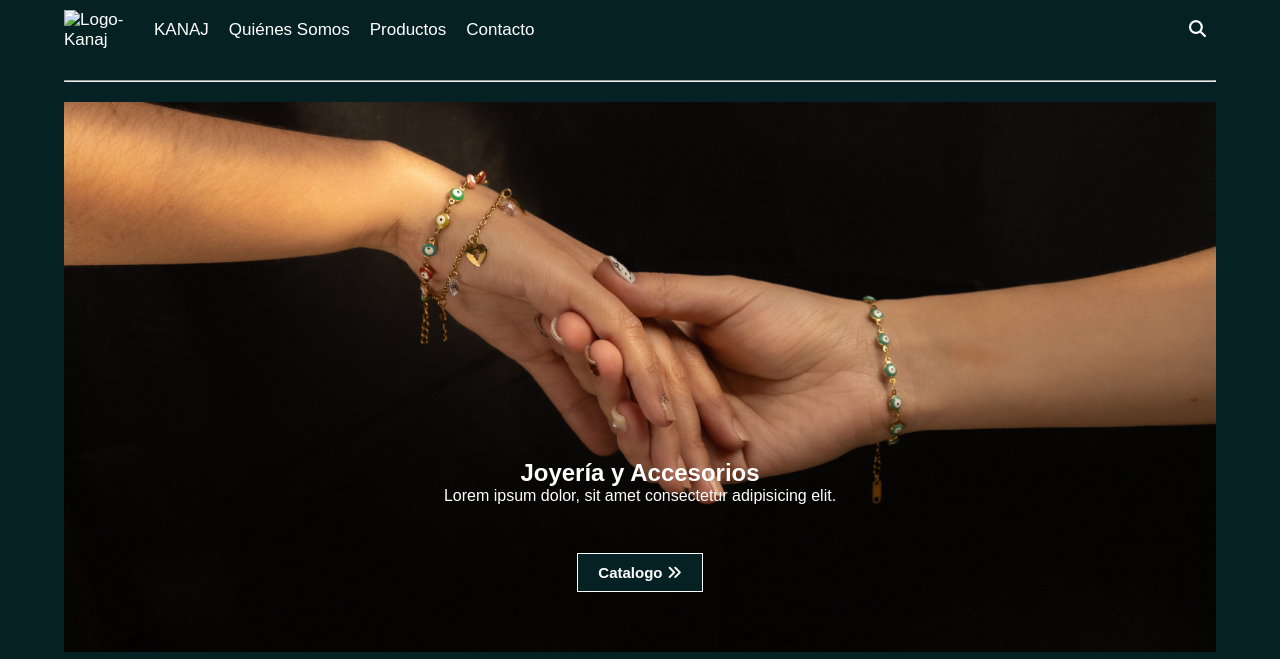
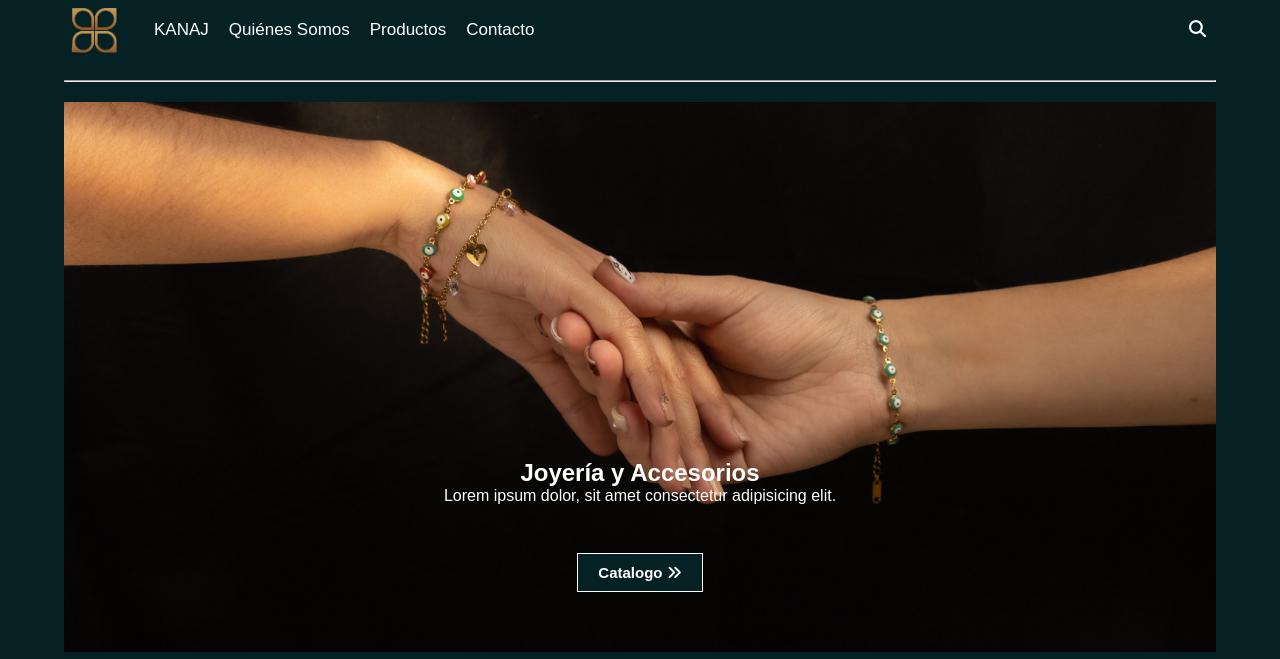
Before and after one commit to Wilson2108/Wilson2108.github.io, a plain HTML site: page index.html in a window 1280 px wide. Shown: the top 659 px of the page. Drawn offline with Linux system fonts and the light colour scheme; grey boxes are pictures that could not be loaded; a web font is replaced by a local one.

Commit message:
arreglos2

```diff
--- a/index.html
+++ b/index.html
@@ -14,7 +14,7 @@
 <body background="">
     <div class="container">
         <nav class="nav-main">
-            <img src="./IMG/trebolK.png" alt="Logo-Kanaj" class="nav-brand">
+            <img src="./trebolK.png" alt="Logo-Kanaj" class="nav-brand">
             <ul class="nav-menu">
                 <li>
                    <a href="#">KANAJ</a>
```
